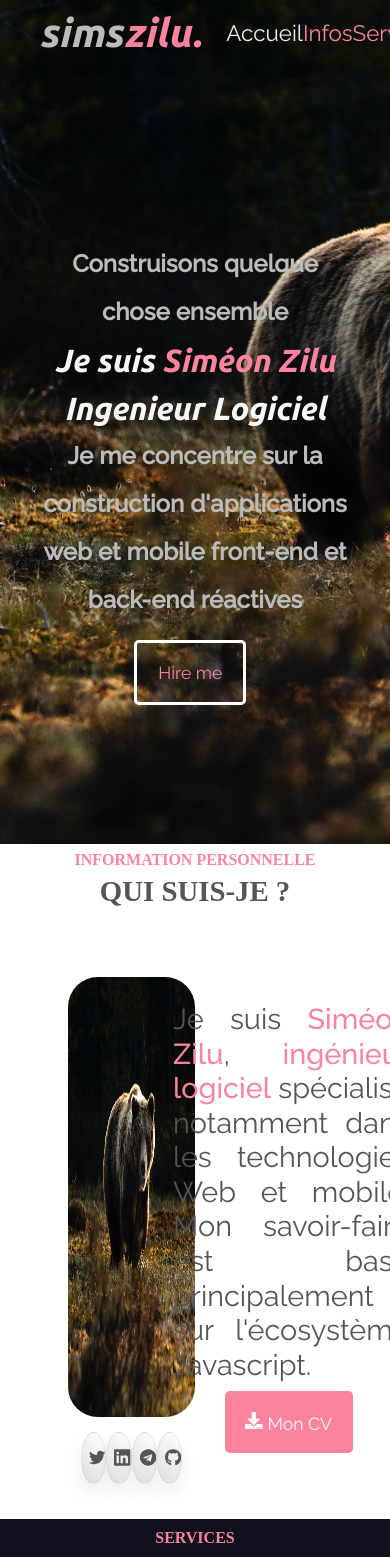
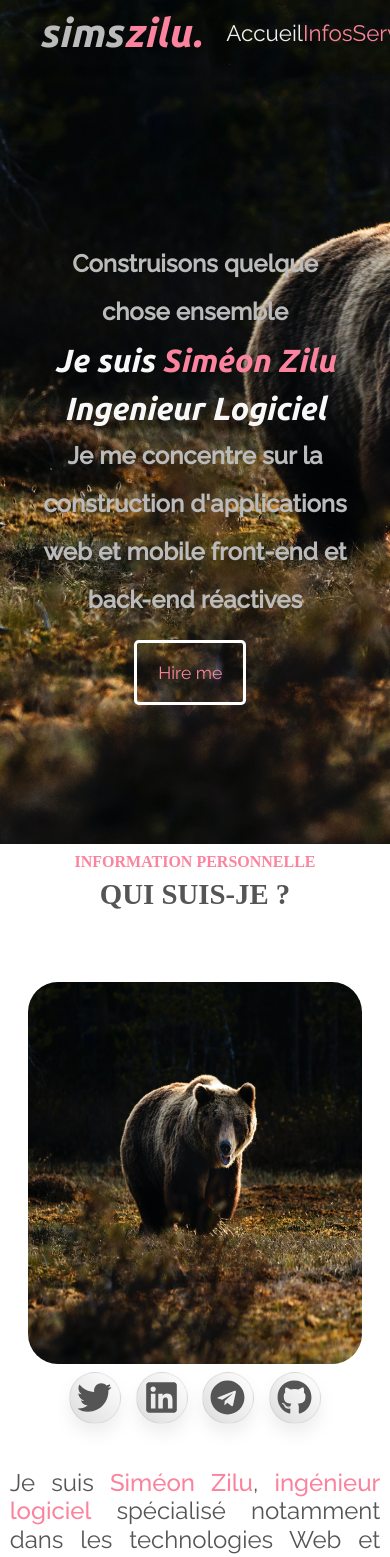
Before and after one commit to ExcaliburSims/portfolioNextJS, a Next.js app: page / in a window 390 px wide. Shown: the top 1557 px of the page. Built offline with nearby package versions, Linux system fonts and the light colour scheme.

Commit message:
feat: make responsive info component

```diff
--- a/pages/Info.jsx
+++ b/pages/Info.jsx
@@ -18,7 +18,7 @@ function Info() {
       </div>
       <div className={styles.content}>
         <div className={styles.imgprofil}>
-          <img src="/assets/ours.jpg" className="rounded-xl" alt="profil" />
+          <img src="/assets/ours.jpg" className="image_profl" alt="profil" />
           <ul>
             <li>
               <Link href="/">
@@ -43,7 +43,7 @@ function Info() {
           </ul>
         </div>
         <div className={styles.proposinfo}>
-          <p>
+          <p className={styles.paragraphe}>
             Je suis <span>Siméon Zilu</span>&#44;&nbsp;
             <span>ingénieur logiciel</span>&nbsp;spécialisé notamment dans les
             technologies Web et mobile. Mon savoir-faire est basé principalement
--- a/pages/index.js
+++ b/pages/index.js
@@ -17,9 +17,9 @@ export default function Home() {
       <Main />
       <Info />
       <Service />
-      <Project />
+      {/*<Project />
       <Contact />
-      <Footer />
+      <Footer /> */}
     </div>
   )
 }
--- a/styles/Info.module.scss
+++ b/styles/Info.module.scss
@@ -2,34 +2,42 @@
 
 .container {
   //background-color: red;
-  height: 80vh;
+  //height: 80vh;
   color: $textNoir-700;
-  max-width: 65%;
+  max-width: 80%;
   margin: 0 auto;
-	.title{
+  display: flex;
+  flex-direction: column;
+  justify-content: center;
+  align-items: center;
+  .title {
     @include section_title;
-		h2{
+    h2 {
       color: $textNoir-700;
     }
   }
   .content {
     display: flex;
-    //background-color: aquamarine;
-    margin-top: 1%;
+    //justify-content: center;
+    //align-items: center;
+    width: 80%;
+    height: auto;
+    margin: 2% 0;
+    //margin-top: 1%;
     .imgprofil {
       display: flex;
       flex-direction: column;
       //background-color: rgb(72, 255, 0);
       margin: 0;
-      width: 50%;
-      height: 550px;
+      width: 40%;
+      height: 450px;
       img {
         width: 100%;
-        height: 80%;
+        height: 85%;
         border-radius: 30px;
       }
       ul {
-        //background-color: rgb(0, 255, 106);
+        //background-color: rgb(76, 0, 255);
         display: flex;
         flex-direction: row;
         justify-content: space-around;
@@ -86,16 +94,17 @@
       margin: 0;
       //background-color: brown;
       margin-left: 3%;
-      width: 70%;
+      width: 55%;
+      height: auto;
       padding-top: 10%;
-      p {
+      .paragraphe {
         @include paragraphe;
         color: $textNoir-700;
         text-align: justify;
-				font-weight:400;
+        font-weight: 400;
         font-size: 1.8rem;
         line-height: 1.2;
-				span{
+        span {
           @include title;
           font-size: 1.8rem;
           font-weight: 500;
@@ -113,4 +122,51 @@
       }
     }
   }
+  @media screen and (max-width: 1100px) {
+    .content {
+      width: 100%;
+      height: auto;
+      margin: 0 0 2% 0;
     }
+  }
+  @media screen and (max-width: 768px) {
+    max-width: 95%;
+    .content {
+      width: 100%;
+      height: auto;
+      margin: 0 0 2% 0;
+    }
+  }
+  @media screen and (max-width: 425px) {
+    max-width: 95%;
+    .content {
+      width: 100%;
+      height: auto;
+      margin: 0 0 2% 0;
+      display: flex;
+      flex-direction: column;
+      justify-content: center;
+      align-items: center;
+      .imgprofil {
+        display: flex;
+        flex-direction: column;
+        margin: 0;
+        width: 90%;
+        height: 450px;
+      }
+      .proposinfo {
+      margin: 0;
+      width: 100%;
+      .paragraphe {
+        font-size: 1.5rem;
+        span {
+          font-size: 1.5rem;
+        }
+      }
+      a {
+        padding: 1rem;
+      }
+    }
+    }
+  }
+}
```
Lines whose indentation alone changed are shown as unchanged.
